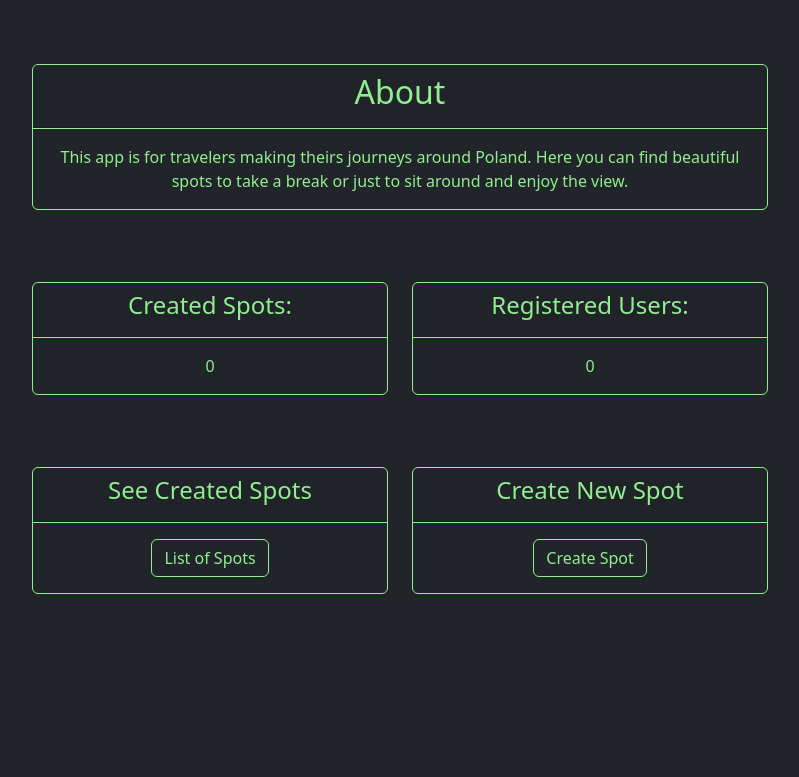
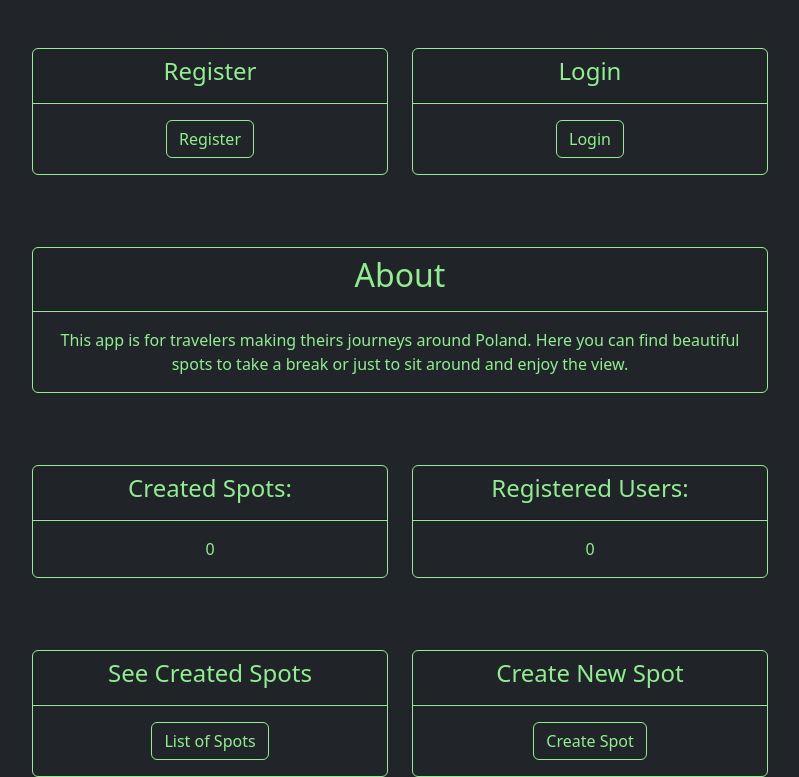
Before and after one commit to badgersky/we-know-spot, a Django app: page / in a window 1280 px wide. Shown: the part 124-901 px from the top of the page, without its empty margins (240-1039 px from the left). Before the commit the page ends 718 px from the top, so only its background shows below. Run offline with Django 4.2, Linux system fonts and the light colour scheme; data that the repository does not hold is empty; some libraries are stand-ins or nearby versions.

Commit message:
add links for logging in and registering to home page

```diff
--- a/home/templates/home/home.html
+++ b/home/templates/home/home.html
@@ -8,7 +8,32 @@
 {% endblock %}
 
 {% block content %}
-    <div class="card border-green bg-dark mt-3">
+    {% if not user.is_authenticated %}
+        <div class="row">
+            <div class="col-6">
+                <div class="card border-green bg-dark">
+                    <div class="card-header">
+                        <h4 class="text-green">Register</h4>
+                    </div>
+                    <div class="card-body border-top-green text-green">
+                        <a href="{% url 'users:register' %}" class="btn btn-outline-green">Register</a>
+                    </div>
+                </div>
+            </div>
+            <div class="col-6">
+                <div class="card border-green bg-dark">
+                    <div class="card-header">
+                        <h4 class="text-green">Login</h4>
+                    </div>
+                    <div class="card-body border-top-green text-green">
+                        <a href="{% url 'users:login' %}" class="btn btn-outline-green">Login</a>
+                    </div>
+                </div>
+            </div>
+        </div>
+        <br>
+    {% endif %}
+    <div class="card border-green bg-dark mt-5">
         <div class="card-header">
             <h2 class="text-green">About</h2>
         </div>
```
